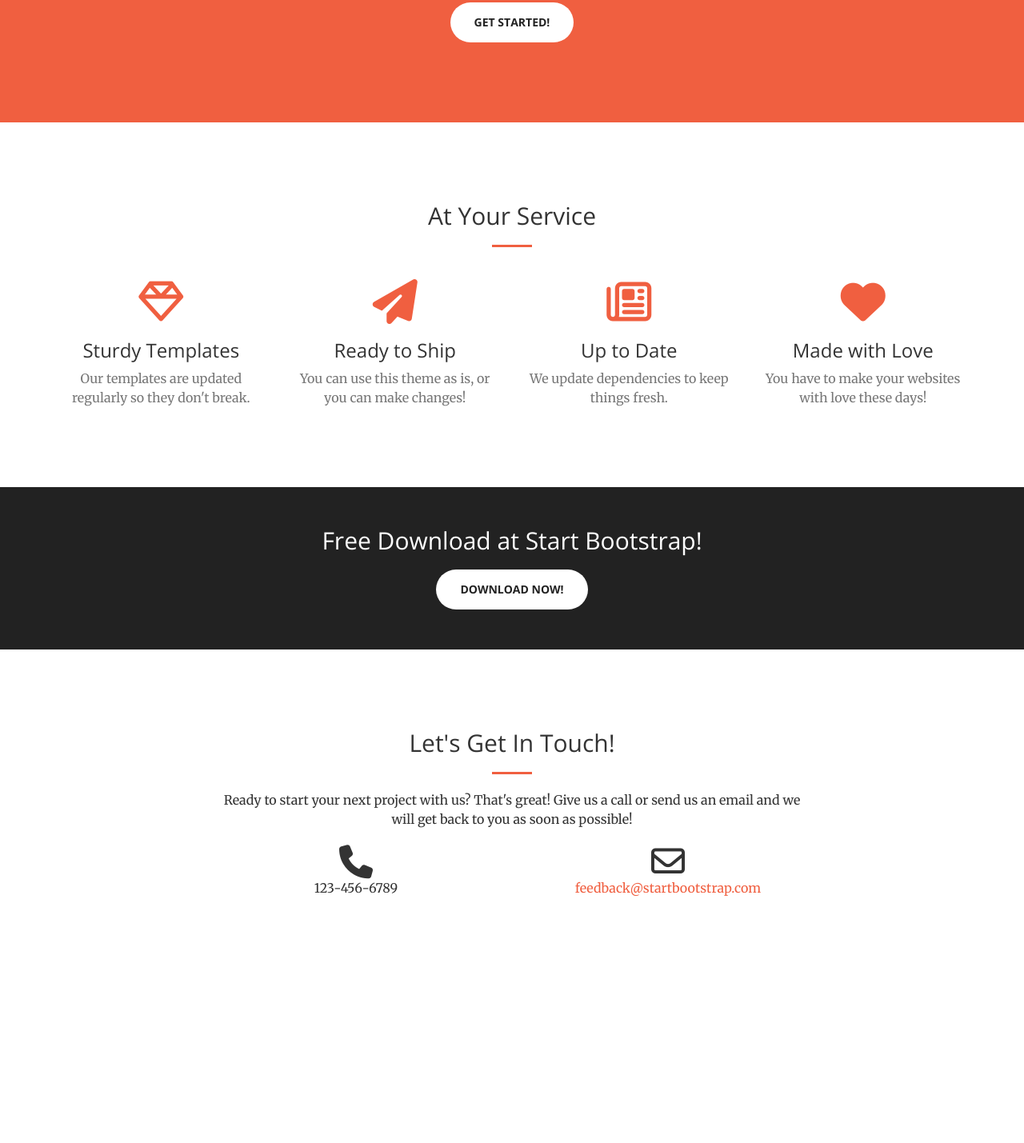
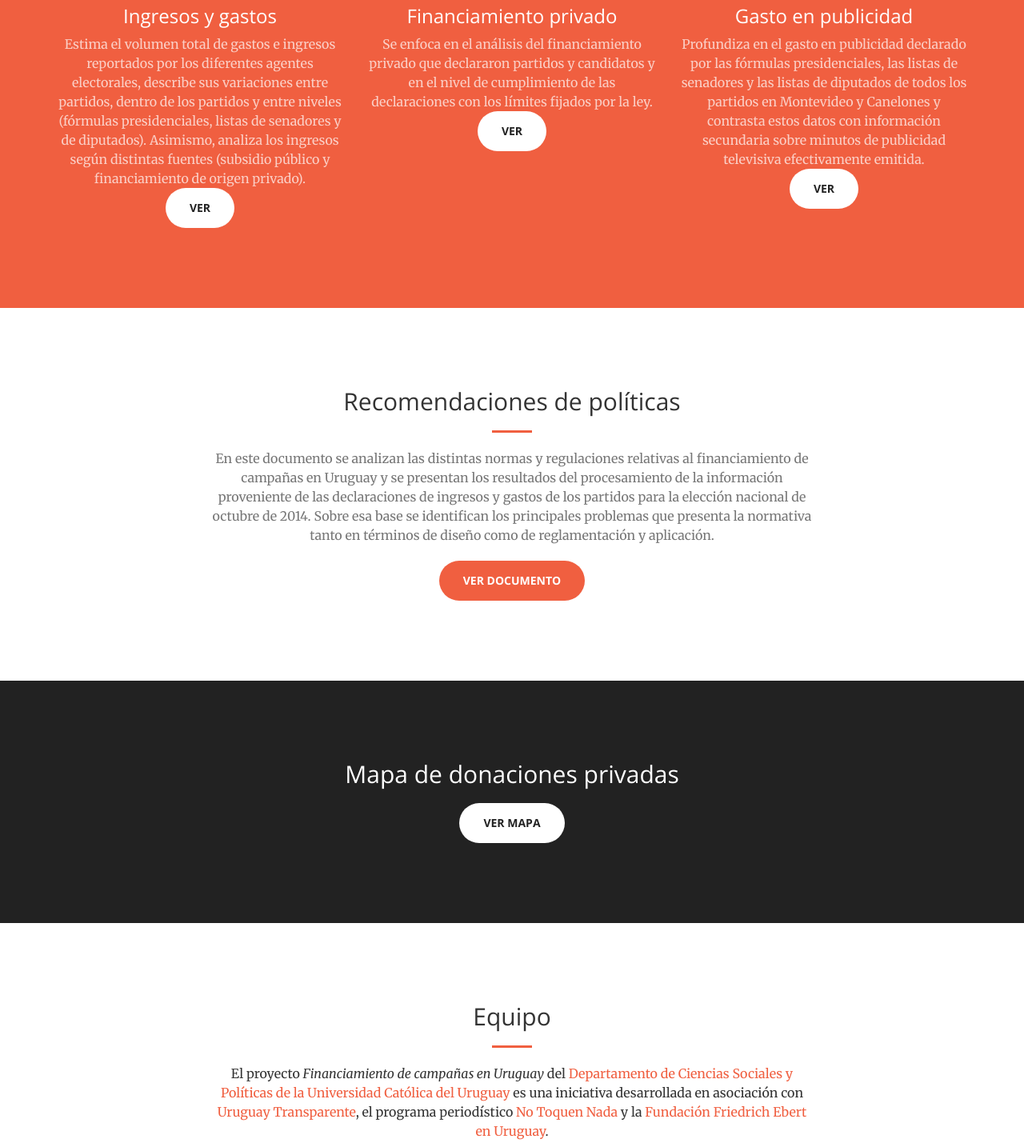
Before and after one commit to finpol/finpol.github.io, a website: page src/index.html in a window 1280 px wide. Shown: the part 1065-2494 px from the top of the page at 80% size. Before the commit the page ends 2307 px from the top, so only its background shows below. Drawn offline with nearby package versions, Linux system fonts and the light colour scheme; files that its build step writes are made by us from their sources; a script that the page names is missing.

Commit message:
Página inicial con los textos y estructura adecuados

```diff
--- a/src/index.html
+++ b/src/index.html
@@ -5,7 +5,7 @@
     <meta charset="utf-8">
     <meta http-equiv="x-ua-compatible" content="ie=edge">
     <title>¿De dónde sale el dinero de las campañas políticas en Uruguay?</title>
-    <meta name="description" content="Este proyecto tiene como objetivo contribuir a la generación de información de calidad y de fácil acceso sobre el financiamiento de campañas electorales en Uruguay.">
+    <meta name="description" content="Este proyecto tiene como objetivo contribuir a la generación de información de calidad y de fácil acceso sobre el financiamiento de campañas electorales en Uruguay. Para esto se elaboraron informes, un documento con recomendaciones de políticas y un mapa interactivo para ver la red de donaciones privadas, para las Elecciones Nacionales 2014.">
     <meta name="author" content="Departamento de Ciencias Sociales y Políticas | Universidad Católica del Uruguay" />
     <meta name="viewport" content="width=device-width, initial-scale=1">
 
@@ -17,7 +17,7 @@
     <meta property="og:image:height" content="630" />
     <meta property="og:image:width" content="1200" />
     <meta property="og:title" content="¿De dónde sale el dinero de las campañas políticas?" />
-    <meta property="og:description" content="Este proyecto tiene como objetivo contribuir a la generación de información de calidad y de fácil acceso sobre el financiamiento de campañas electorales en Uruguay." />
+    <meta property="og:description" content="Este proyecto tiene como objetivo contribuir a la generación de información de calidad y de fácil acceso sobre el financiamiento de campañas electorales en Uruguay. Para esto se elaboraron informes, un documento con recomendaciones de políticas y un mapa interactivo para ver la red de donaciones privadas, para las Elecciones Nacionales 2014." />
     <meta property="og:url" content="https://bryant1410.github.io/financiamiento-elecciones-2014/" />
     <meta property="fb:app_id" content="339211663094886" />
     <meta name="twitter:card" content="summary_large_image" />
@@ -79,7 +79,7 @@
         <!-- Brand and toggle get grouped for better mobile display -->
         <div class="navbar-header">
             <button type="button" class="navbar-toggle collapsed" data-toggle="collapse" data-target="#bs-example-navbar-collapse-1">
-                <span class="sr-only">Toggle navigation</span> Menu <i class="fa fa-bars"></i>
+                <span class="sr-only">Alternar navegación</span>Menú <i class="fa fa-bars"></i>
             </button>
             <a class="navbar-brand page-scroll" href="#page-top">Financiamiento elecciones</a>
         </div>
@@ -88,13 +88,16 @@
         <div class="collapse navbar-collapse" id="bs-example-navbar-collapse-1">
             <ul class="nav navbar-nav navbar-right">
                 <li>
-                    <a class="page-scroll" href="#about">About</a>
+                    <a class="page-scroll" href="#informes">Informes</a>
                 </li>
                 <li>
-                    <a class="page-scroll" href="#services">Services</a>
+                    <a class="page-scroll" href="#recomendaciones">Recomendaciones</a>
                 </li>
                 <li>
-                    <a class="page-scroll" href="#contact">Contact</a>
+                    <a class="page-scroll" href="#mapa">Mapa</a>
+                </li>
+                <li>
+                    <a class="page-scroll" href="#equipo">Equipo</a>
                 </li>
             </ul>
         </div>
@@ -108,92 +111,86 @@
         <div class="header-content-inner">
             <h1 id="homeHeading">¿De dónde sale el dinero de las campañas políticas en Uruguay?</h1>
             <hr>
-            <p>Este proyecto tiene como objetivo contribuir a la generación de información de calidad y de fácil acceso sobre el financiamiento de campañas electorales en Uruguay.</p>
-            <a href="#about" class="btn btn-primary btn-xl page-scroll">Ver más</a>
+            <p>Este proyecto tiene como objetivo contribuir a la generación de información de calidad y de fácil acceso sobre el financiamiento de campañas electorales en Uruguay. Para esto se elaboraron informes, un documento con recomendaciones de políticas y un mapa interactivo para ver la red de donaciones privadas, para las <b>Elecciones Nacionales 2014</b>.</p>
+            <a href="#informes" class="btn btn-primary btn-xl page-scroll">Ver más</a>
         </div>
     </div>
 </header>
 
-<section class="bg-primary" id="about">
-    <div class="container">
-        <div class="row">
-            <div class="col-lg-8 col-lg-offset-2 text-center">
-                <h2 class="section-heading">We've got what you need!</h2>
-                <hr class="light">
-                <p class="text-faded">Start Bootstrap has everything you need to get your new website up and running in no time! All of the templates and themes on Start Bootstrap are open source, free to download, and easy to use. No strings attached!</p>
-                <a href="#services" class="page-scroll btn btn-default btn-xl sr-button">Get Started!</a>
-            </div>
-        </div>
-    </div>
-</section>
-
-<section id="services">
+<section class="bg-primary" id="informes">
     <div class="container">
         <div class="row">
             <div class="col-lg-12 text-center">
-                <h2 class="section-heading">At Your Service</h2>
-                <hr class="primary">
+                <h2 class="section-heading">Informes</h2>
+                <hr class="light">
             </div>
         </div>
     </div>
     <div class="container">
         <div class="row">
-            <div class="col-lg-3 col-md-6 text-center">
+            <div class="col-lg-4 text-center">
                 <div class="service-box">
-                    <i class="fa fa-4x fa-diamond text-primary sr-icons"></i>
-                    <h3>Sturdy Templates</h3>
-                    <p class="text-muted">Our templates are updated regularly so they don't break.</p>
+                    <i class="fa fa-4x fa-line-chart text-white sr-icons"></i>
+                    <h3>Ingresos y gastos</h3>
+                    <p class="text-faded">Estima el volumen total de gastos e ingresos reportados por los diferentes agentes electorales, describe sus variaciones entre partidos, dentro de los partidos y entre niveles (fórmulas presidenciales, listas de senadores y de diputados). Asimismo, analiza los ingresos según distintas fuentes (subsidio público y financiamiento de origen privado).</p>
+                    <a href="docs/informe_1_ingresos_y_gastos.pdf" target="_blank" class="btn btn-default btn-xl sr-button">Ver</a>
                 </div>
             </div>
-            <div class="col-lg-3 col-md-6 text-center">
+            <div class="col-lg-4 text-center">
                 <div class="service-box">
-                    <i class="fa fa-4x fa-paper-plane text-primary sr-icons"></i>
-                    <h3>Ready to Ship</h3>
-                    <p class="text-muted">You can use this theme as is, or you can make changes!</p>
+                    <i class="fa fa-4x fa-briefcase text-white sr-icons"></i>
+                    <h3>Financiamiento privado</h3>
+                    <p class="text-faded">Se enfoca en el análisis del financiamiento privado que declararon partidos y candidatos y en el nivel de cumplimiento de las declaraciones con los límites fijados por la ley.</p>
+                    <a href="docs/informe_2_financiamiento_privado.pdf" target="_blank" class="btn btn-default btn-xl sr-button">Ver</a>
                 </div>
             </div>
-            <div class="col-lg-3 col-md-6 text-center">
+            <div class="col-lg-4 text-center">
                 <div class="service-box">
-                    <i class="fa fa-4x fa-newspaper-o text-primary sr-icons"></i>
-                    <h3>Up to Date</h3>
-                    <p class="text-muted">We update dependencies to keep things fresh.</p>
-                </div>
-            </div>
-            <div class="col-lg-3 col-md-6 text-center">
-                <div class="service-box">
-                    <i class="fa fa-4x fa-heart text-primary sr-icons"></i>
-                    <h3>Made with Love</h3>
-                    <p class="text-muted">You have to make your websites with love these days!</p>
+                    <i class="fa fa-4x fa-television text-white sr-icons"></i>
+                    <h3>Gasto en publicidad</h3>
+                    <p class="text-faded">Profundiza en el gasto en publicidad declarado por las fórmulas presidenciales, las listas de senadores y las listas de diputados de todos los partidos en Montevideo y Canelones y contrasta estos datos con información secundaria sobre minutos de publicidad televisiva efectivamente emitida.</p>
+                    <a href="docs/informe_3_gasto_en_publicidad.pdf" target="_blank" class="btn btn-default btn-xl sr-button">Ver</a>
                 </div>
             </div>
         </div>
     </div>
 </section>
 
-<aside class="bg-dark">
-    <div class="container text-center">
-        <div class="call-to-action">
-            <h2>Free Download at Start Bootstrap!</h2>
-            <a href="http://startbootstrap.com/template-overviews/creative/" class="btn btn-default btn-xl sr-button">Download Now!</a>
-        </div>
-    </div>
-</aside>
-
-<section id="contact">
+<section id="recomendaciones">
     <div class="container">
         <div class="row">
             <div class="col-lg-8 col-lg-offset-2 text-center">
-                <h2 class="section-heading">Let's Get In Touch!</h2>
+                <h2 class="section-heading">Recomendaciones de políticas</h2>
                 <hr class="primary">
-                <p>Ready to start your next project with us? That's great! Give us a call or send us an email and we will get back to you as soon as possible!</p>
+                <p class="text-muted">En este documento se analizan las distintas normas y regulaciones relativas al financiamiento de campañas en Uruguay y se presentan los resultados del procesamiento de la información proveniente de las declaraciones de ingresos y gastos de los partidos para la elección nacional de octubre de 2014. Sobre esa base se identifican los principales problemas que presenta la normativa tanto en términos de diseño como de reglamentación y aplicación.</p>
+                <a href="docs/recomendaciones.pdf" target="_blank" class="page-scroll btn btn-primary btn-xl sr-button">Ver documento</a>
             </div>
-            <div class="col-lg-4 col-lg-offset-2 text-center">
-                <i class="fa fa-phone fa-3x sr-contact"></i>
-                <p>123-456-6789</p>
+        </div>
+    </div>
+</section>
+
+<section class="bg-dark" id="mapa">
+    <div class="container text-center">
+        <div class="call-to-action">
+            <h2>Mapa de donaciones privadas</h2>
+            <a href="map.html" target="_blank" class="btn btn-default btn-xl sr-button">Ver mapa</a>
+        </div>
+    </div>
+</section>
+
+<section id="equipo">
+    <div class="container">
+        <div class="row">
+            <div class="col-lg-8 col-lg-offset-2 text-center">
+                <h2 class="section-heading">Equipo</h2>
+                <hr class="primary">
+                <p>El proyecto <i>Financiamiento de campañas en Uruguay</i> del <a href="http://ucu.edu.uy/dcsp" target="_blank">Departamento de Ciencias Sociales y Políticas de la Universidad Católica del Uruguay</a> es una iniciativa desarrollada en asociación con <a href="http://www.uruguaytransparente.org.uy/" target="_blank">Uruguay Transparente</a>, el programa periodístico <a href="http://oceano.uy/site/notoquennada" target="_blank">No Toquen Nada</a> y la <a href="http://www.fesur.org.uy/" target="_blank">Fundación Friedrich Ebert en Uruguay</a>.</p>
             </div>
-            <div class="col-lg-4 text-center">
+            <div class="col-lg-8 col-lg-offset-2 text-center">
                 <i class="fa fa-envelope-o fa-3x sr-contact"></i>
-                <p><a href="mailto:your-email@your-domain.com">feedback@startbootstrap.com</a></p>
+                <p><a href="mailto:rafael.pineiro@ucu.edu.uy">Rafael Piñeiro</a></p>
+                <p><a href="mailto:cecilia.rossel@ucu.edu.uy">Cecilia Rossel</a></p>
+                <p><a href="mailto:sacunabianchi@gmail.com">Santiago Acuña</a></p>
             </div>
         </div>
     </div>
--- a/src/less/index.less
+++ b/src/less/index.less
@@ -306,6 +306,10 @@ header {
     color: @theme-primary;
 }
 
+.text-white {
+  color: white;
+}
+
 .no-gutter > [class*='col-'] {
     padding-right:0;
     padding-left:0;
```
Also changed, not shown: 4 other files.
